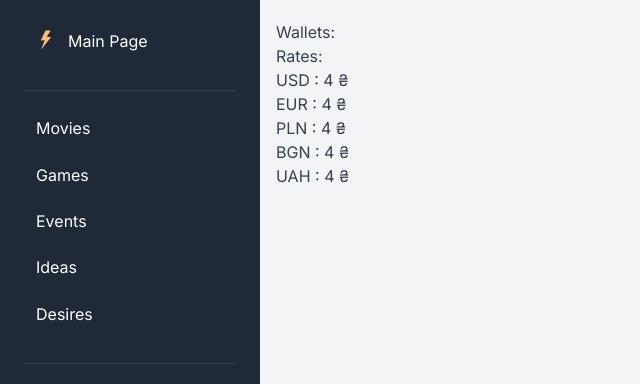
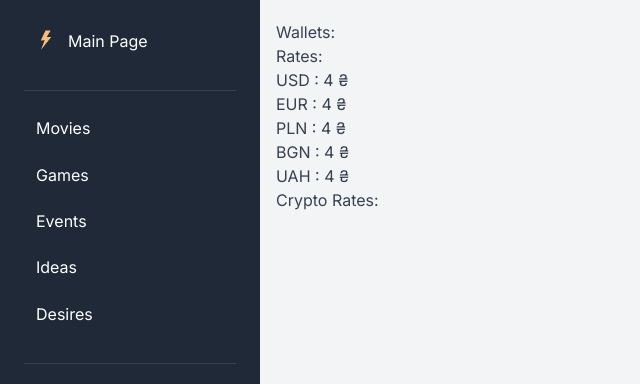
Before and after one commit to netherhouse/Afina, a Django app: page /finances/wallets/ in a window 1280 px wide. Shown: the top 384 px of the page, without its empty margins (0-640 px from the left). Run offline with Django 5.2, Linux system fonts and the light colour scheme; tables that the repository leaves empty hold one stand-in row (values such as "Sample post"); a database or web service that is not in the repository returns one stand-in record (values such as "Sample title"); data that the repository does not hold is empty; parts of the project's set-up code (start-up, migrations or seed data) failed here and were passed over; some libraries are stand-ins or nearby versions.

Commit message:
update 'wallets.html'

```diff
--- a/templates/finances/wallets.html
+++ b/templates/finances/wallets.html
@@ -26,6 +26,15 @@
     {% endfor %}
   </div>
 
+   <div>
+    Crypto Rates:
+    <br>
+    {% for currency, rate in crypto_rates.items %}
+      {{ currency }} : {{ rate }} €
+      <br>
+    {% endfor %}
+  </div>
+
 {% endblock content %}
 
 <!-- Specific Page JS goes HERE  -->
```
